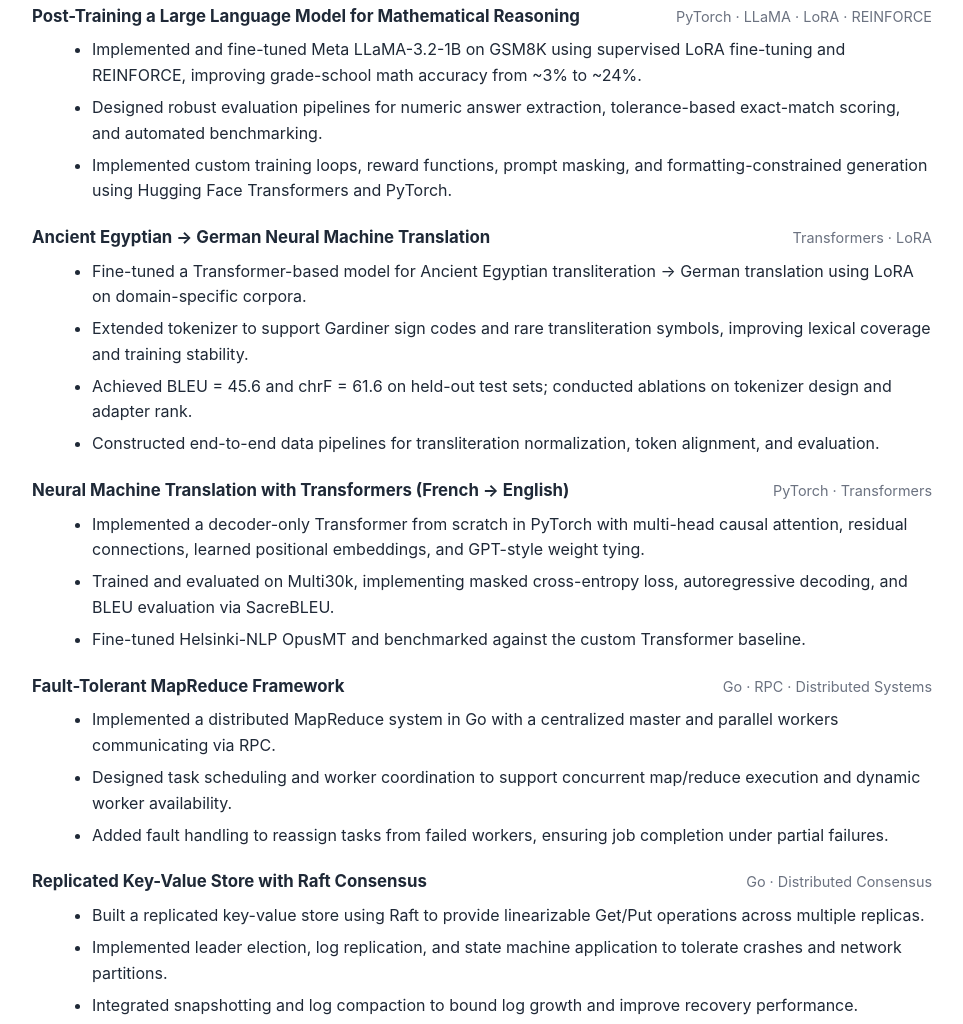
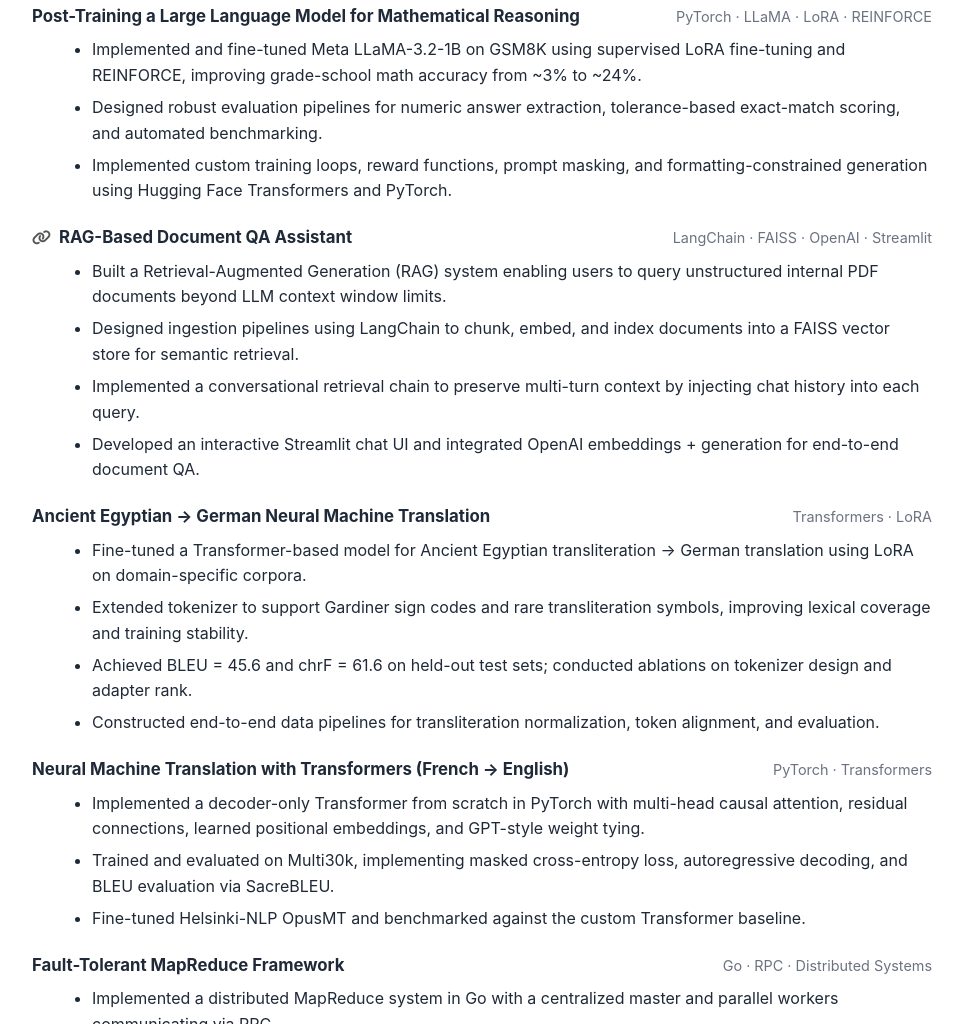
Before and after one commit to thomasajai/thomasajai.github.io, a plain HTML site: page index.html in a window 1280 px wide. Shown: the part 1257-2281 px from the top of the page, without its empty margins (158-1121 px from the left). Drawn offline with Linux system fonts and the light colour scheme.

Commit message:
Update index.html with new content and styles

```diff
--- a/index.html
+++ b/index.html
@@ -17,7 +17,8 @@
       body {
         margin: 0;
         font-family:
-          -apple-system, BlinkMacSystemFont, "Segoe UI", Roboto, Helvetica, Arial, sans-serif;
+          -apple-system, BlinkMacSystemFont, "Segoe UI", Roboto, Helvetica,
+          Arial, sans-serif;
         background: var(--bg);
         color: var(--text);
         line-height: 1.6;
@@ -229,6 +230,23 @@
         margin-top: 3rem;
       }
 
+      .project-link {
+        text-decoration: none;
+        color: inherit;
+        display: inline-flex;
+        align-items: center;
+        gap: 8px;
+      }
+
+      .project-link:hover {
+        text-decoration: underline;
+      }
+
+      .project-link-icon {
+        font-size: 0.9em;
+        color: #555;
+      }
+
       @media (prefers-color-scheme: dark) {
         :root {
           --bg: #0f172a;
@@ -243,6 +261,10 @@
         }
       }
     </style>
+    <link
+      rel="stylesheet"
+      href="https://cdnjs.cloudflare.com/ajax/libs/font-awesome/6.5.1/css/all.min.css"
+    />
   </head>
 
   <body>
@@ -385,6 +407,47 @@
               </li>
             </ul>
           </div>
+
+          <div class="project-item">
+            <div class="project-header">
+              <h3>
+                <a
+                  href="https://github.com/thomasajai/doc-qa-assistant"
+                  target="_blank"
+                  rel="noopener noreferrer"
+                  class="project-link"
+                >
+                  <i class="fa-solid fa-link project-link-icon"></i>
+                  RAG-Based Document QA Assistant
+                </a>
+              </h3>
+              <span class="project-tech">
+                LangChain · FAISS · OpenAI · Streamlit</span
+              >
+            </div>
+
+            <ul>
+              <li>
+                Built a Retrieval-Augmented Generation (RAG) system enabling
+                users to query unstructured internal PDF documents beyond LLM
+                context window limits.
+              </li>
+              <li>
+                Designed ingestion pipelines using LangChain to chunk, embed,
+                and index documents into a FAISS vector store for semantic
+                retrieval.
+              </li>
+              <li>
+                Implemented a conversational retrieval chain to preserve
+                multi-turn context by injecting chat history into each query.
+              </li>
+              <li>
+                Developed an interactive Streamlit chat UI and integrated OpenAI
+                embeddings + generation for end-to-end document QA.
+              </li>
+            </ul>
+          </div>
+
           <div class="project-item">
             <div class="project-header">
               <h3>Ancient Egyptian → German Neural Machine Translation</h3>
```
